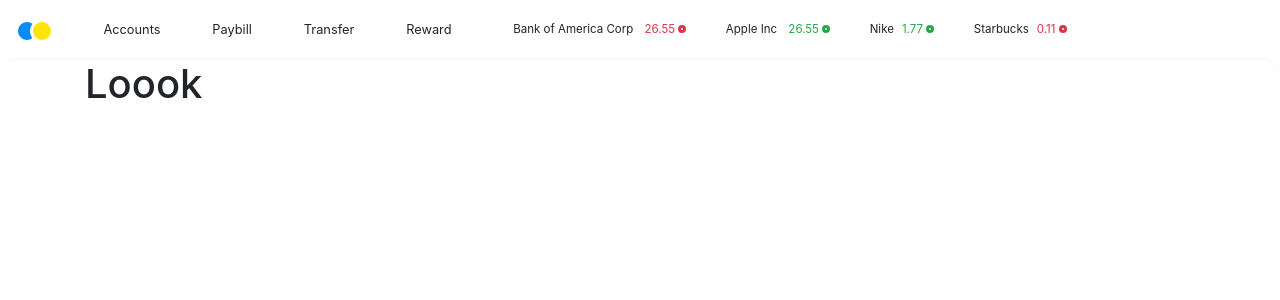
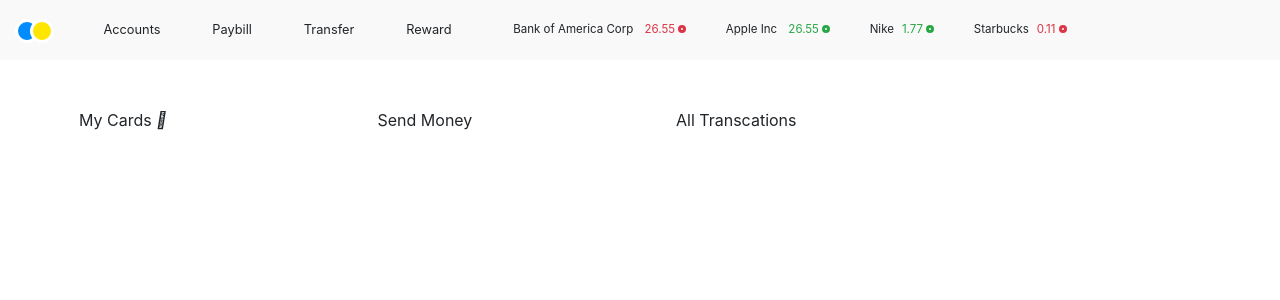
Before and after one commit to shonmacray/ui-one, a Next.js app: page / in a window 1280 px wide. Shown: the top 300 px of the page. Built offline with nearby package versions, Linux system fonts and the light colour scheme.

Commit message:
changed fonts

```diff
--- a/components/body.js
+++ b/components/body.js
@@ -4,8 +4,12 @@ import styles from "./body.module.css"
 export default function Body() {
     return (
         <div className={styles.body}>
-            <div className="container">
-                <h1>Loook</h1>
+            <div className="container-fluid">
+                <div className="d-flex pl-5 pr-2 pt-5">
+                    <div className="w-25 pl-3">My Cards <i className="fas fa-edit"/> </div>
+                    <div className="w-25 pl-3">Send Money</div>
+                    <div className="w-50 pl-3">All Transcations</div>
+                </div>
             </div>
         </div>
     )
--- a/components/body.module.css
+++ b/components/body.module.css
@@ -1,7 +1,6 @@
 .body{
-    height: 90vh;
+    height: 92vh;
     background-color: #fff;
     border-top-left-radius: 1.2rem;
     border-top-right-radius: 1.2rem;
-    box-shadow: 1px -2px 3px #07070706;
 }
--- a/components/header.module.css
+++ b/components/header.module.css
@@ -1,5 +1,6 @@
 .header{
     height: 7.5vh;
+    background-color: #f9f9f9;
 }
 .one{
     width: 5%;
--- a/package.json
+++ b/package.json
@@ -8,6 +8,7 @@
     "start": "next start"
   },
   "dependencies": {
+    "file-loader": "^6.0.0",
     "next": "9.4.4",
     "react": "16.13.1",
     "react-dom": "16.13.1"
--- a/pages/index.js
+++ b/pages/index.js
@@ -8,8 +8,8 @@ export default function Home() {
       <Head>
         <title>ui one</title>
         <link rel="icon" href="/favicon.ico" />
-        <link rel="stylesheet" href="https://stackpath.bootstrapcdn.com/bootstrap/4.5.0/css/bootstrap.min.css" integrity="sha384-9aIt2nRpC12Uk9gS9baDl411NQApFmC26EwAOH8WgZl5MYYxFfc+NcPb1dKGj7Sk" crossorigin="anonymous"></link>
-        <link rel="stylesheet" href="https://stackpath.bootstrapcdn.com/font-awesome/4.7.0/css/font-awesome.min.css" crossorigin="anonymous"></link>
+        <link rel="stylesheet" href="https://stackpath.bootstrapcdn.com/bootstrap/4.5.0/css/bootstrap.min.css" integrity="sha384-9aIt2nRpC12Uk9gS9baDl411NQApFmC26EwAOH8WgZl5MYYxFfc+NcPb1dKGj7Sk" crossOrigin="anonymous"></link>
+        <link rel="stylesheet" href="https://stackpath.bootstrapcdn.com/font-awesome/4.7.0/css/font-awesome.min.css" crossOrigin="anonymous"></link>
       </Head>
       <div className="blur">
        <Header/>
--- a/styles/index.css
+++ b/styles/index.css
@@ -1,5 +1,9 @@
+@import url('https://fonts.googleapis.com/css2?family=Lato&display=swap');
 body,h1,h2,h3,h4,p,span{margin: 0; padding: 0;}
-
+body{
+    background-color: #f9f9f9;
+    font-family: 'lato', sans-serif;
+}
 .blur{
     height: 100vh;
     width: 100%;
```
Also changed, not shown: 1 other file (tests, documents, lock files or other folders).
